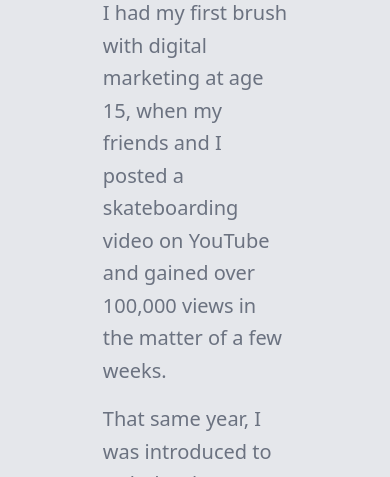
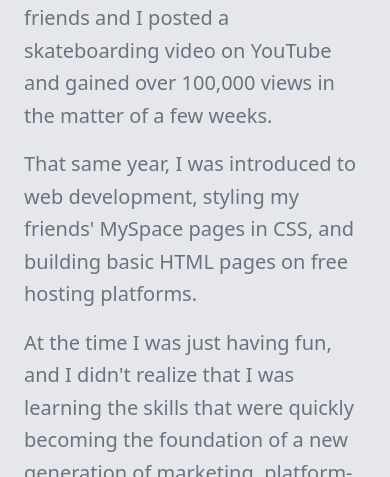
Before and after one commit to AndrewKepson/portfolio, a Gatsby site: page /about in a window 390 px wide. Shown: the part 367-844 px from the top of the page. Built offline with nearby package versions, Linux system fonts and the light colour scheme; Gatsby itself is replaced by a stand-in of ours.

Commit message:
Improved mobile responsiveness and template styling for mobile screens.

```diff
--- a/src/components/contactform/dropdownOption.js
+++ b/src/components/contactform/dropdownOption.js
@@ -1,6 +1,11 @@
 import React from 'react'
+import PropTypes from 'prop-types'
 
 const DropdownOption = ({ options }) =>
   options.map((optionText, i) => <option key={i}>{optionText}</option>)
 
+DropdownOption.propTypes = {
+  options: PropTypes.object.isRequired,
+}
+
 export default DropdownOption
--- a/src/components/contactform/submitButton.js
+++ b/src/components/contactform/submitButton.js
@@ -1,4 +1,5 @@
 import React from 'react'
+import PropTypes from 'prop-types'
 
 const SubmitButton = ({ classes, handler }) => {
   return (
@@ -8,4 +9,9 @@
   )
 }
 
+SubmitButton.propTypes = {
+  classes: PropTypes.string.isRequired,
+  handler: PropTypes.func.isRequired,
+}
+
 export default SubmitButton
--- a/src/pages/development.js
+++ b/src/pages/development.js
@@ -9,7 +9,6 @@
     <Layout>
       <div>
         <SEO title="Development" />
-        <h1 className="mb-5">Under Development</h1>
         <DevelopmentCards />
       </div>
     </Layout>
--- a/src/styles/classes.js
+++ b/src/styles/classes.js
@@ -2,8 +2,9 @@
   pages: {
     about: {
       wrapper:
-        'flex flex-wrap items-center -mb-4 md:mb-0 px-4 lg:pt-12 lg:px-12 text-gray-500',
-      textContainer: 'w-full lg:w-1/2 px-20 mb-4 md:mb-0 text-xl lg:text-lg',
+        'flex flex-wrap items-center -mb-4 md:mb-0 lg:pt-12 lg:px-12 text-gray-500',
+      textContainer:
+        'w-full lg:w-1/2 px-2 md:px-12 lg:px-20 mb-4 md:mb-0 text-xl lg:text-lg',
       heading:
         'text-5xl text-gray-600 mb-6 leading-tight font-semibold font-heading',
       leadingRelaxed: 'mb-4 leading-relaxed',
@@ -80,14 +81,14 @@
   templates: {
     blog: {
       wrapper:
-        'flex flex-col mx-5 md:mx-28 lg:mx-44 xl:mx-60 relative py-6 overflow-hidden',
+        'flex flex-col mx-3 md:mx-20 lg:mx-48 xl:mx-60 relative py-6 overflow-hidden',
       h1: 'mb-5 text-center text-7xl md:text-6xl',
       content: 'my-8  md:mt-12 lg:mt-14 text-left text-2xl md:text-xl',
       date: 'self-end text-lg',
     },
     sample: {
       wrapper:
-        'flex flex-col mx-4 md:mx-28 lg:mx-36 items-center text-2xl lg:text-xl',
+        'flex flex-col mx-3 md:mx-20 lg:mx-48 xl:mx-60 items-center text-2xl md:text-xl',
       h1: 'text-5xl md:text-6xl lg:text-7xl py-4 lg:py-8 md:text-center',
     },
   },
```
Also changed, not shown: src/components/blogcards/blogcard.js (+8 -0 lines), src/components/contactform/emailInput.js (+8 -0 lines), src/components/contactform/messageInput.js (+9 -1 lines), src/components/contactform/nameInput.js (+8 -0 lines), src/components/contactform/servicesDropdown.js (+7 -0 lines).
